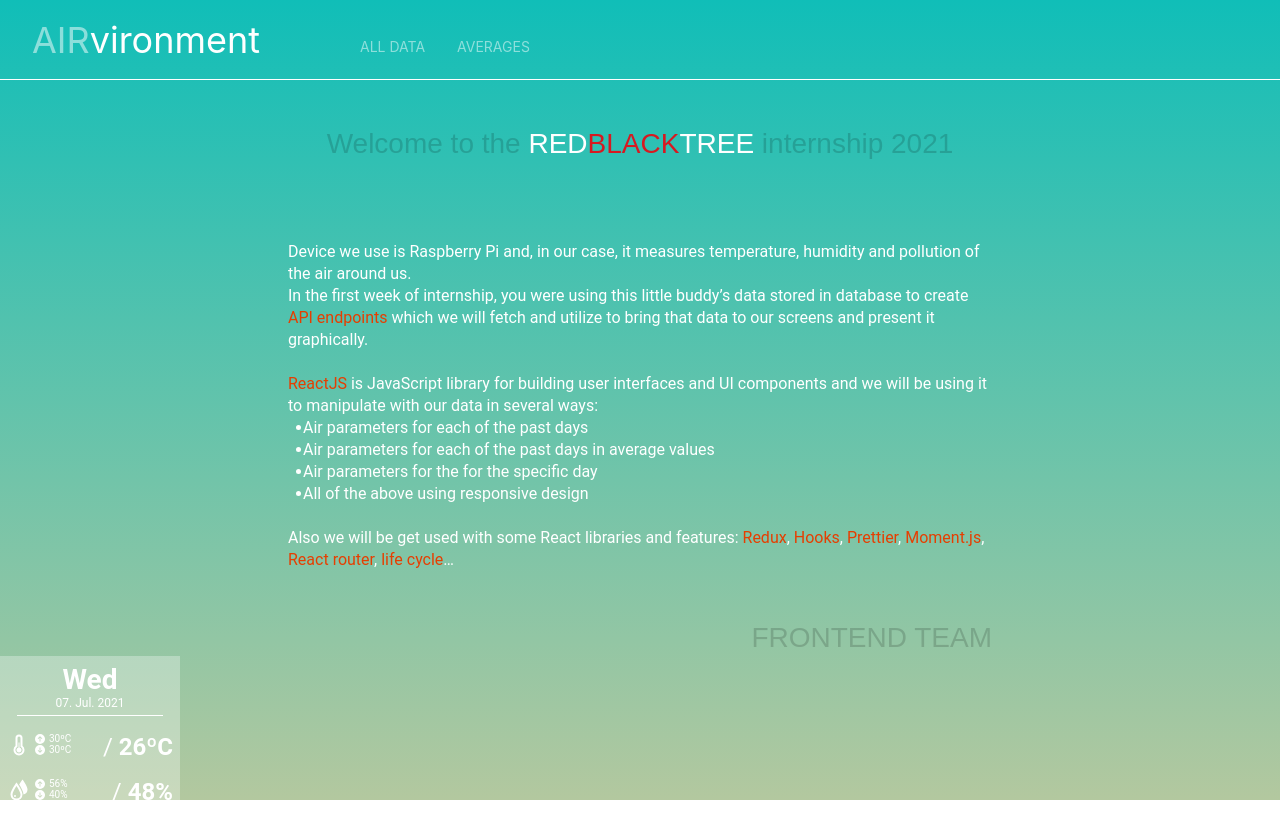
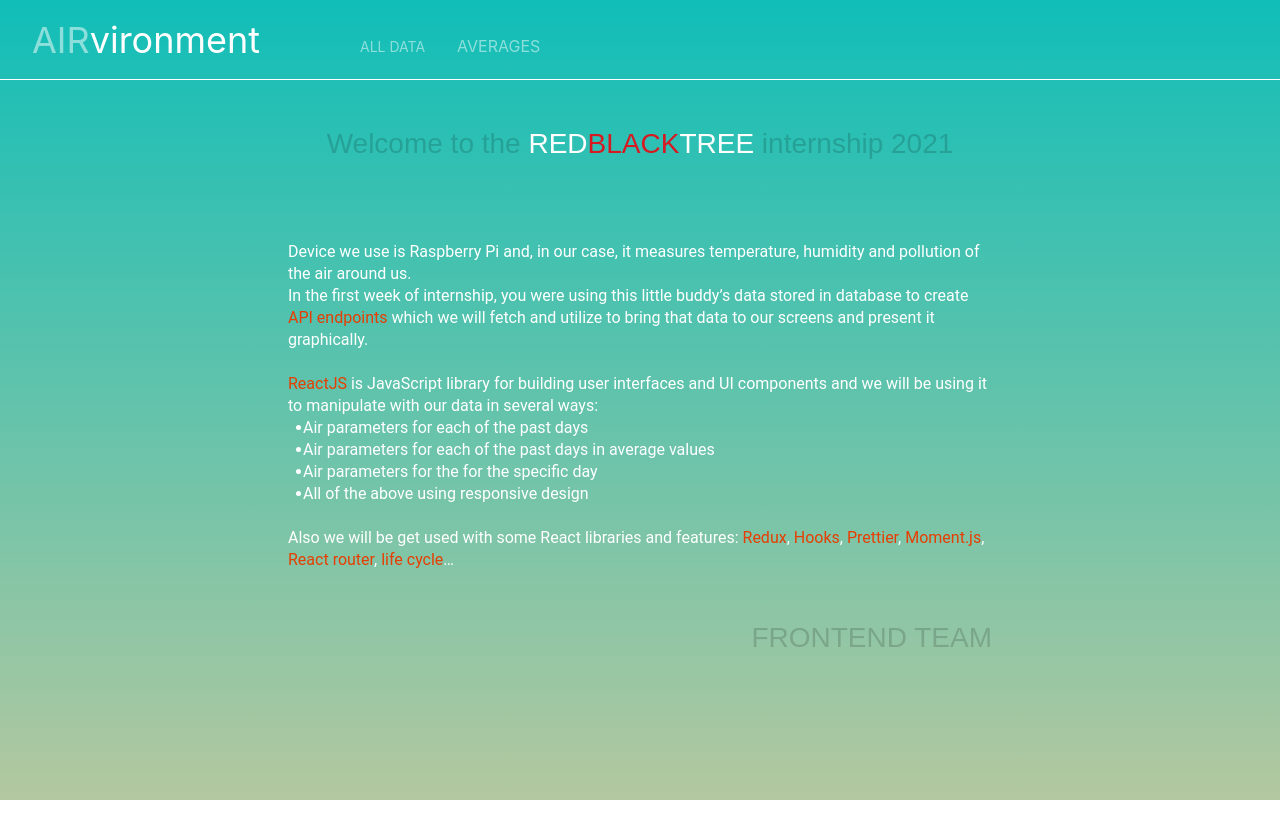
Before and after one commit to Yugo0/airvironment-2021-frontend, a React (Create React App) app: page / in a window 1280 px wide. Shown: the top 838 px of the page. After the commit the page ends 800 px from the top, so only its background shows below. Built offline with nearby package versions, Linux system fonts and the light colour scheme.

Commit message:
Create measurements card container page #22

```diff
--- a/src/App.scss
+++ b/src/App.scss
@@ -3,7 +3,7 @@
 .app {
   background: $background;
   width: 100vw;
-  height: 100vh;
+  //height: 100vh;
   a {
     text-decoration: none;
     color: $color-white;
--- a/src/Routes.js
+++ b/src/Routes.js
@@ -1,12 +1,11 @@
 import React from "react";
 import { Route, Switch } from "react-router-dom";
-import { Home } from "./pages";
-import { MeasurementsCard } from "./components/index";
+import { Home, Averages } from "./pages";
 
 const Routes = () => (
   <Switch>
     <Route path="/" exact component={Home} />
-    <Route path="/averages" component={MeasurementsCard} />
+    <Route path="/averages" component={Averages} />
   </Switch>
 );
 
--- a/src/assets/styles/components/Header.scss
+++ b/src/assets/styles/components/Header.scss
@@ -5,6 +5,8 @@
   border-bottom: 1px solid $color-white;
   display: flex;
   align-items: center;
+  //position: fixed;
+  //width: 100%;
 }
 
 .logo-text {
--- a/src/assets/styles/components/MeasurementsCard.scss
+++ b/src/assets/styles/components/MeasurementsCard.scss
@@ -9,6 +9,7 @@
   color: $color-white;
   font-family: Roboto;
   background: $border-opacity-white;
+  margin: 10px;
 
   & hr {
     height: 1px;
--- /dev/null
+++ b/src/assets/styles/pages/Averages.scss
@@ -0,0 +1,37 @@
+.Averages {
+  display: flex;
+  justify-content: center;
+  height: calc(100vh - 80px);
+}
+
+.averages-container {
+  width: 1404px;
+  overflow: auto;
+  //background: red;
+  display: flex;
+  //justify-content: space-between;
+  //margin: 65px 0;
+  padding-top: 52px;
+  flex-wrap: wrap;
+}
+
+@media (max-width: 1024px) {
+  .averages-container {
+    width: 1404px;
+    //background: red;
+    display: flex;
+    justify-content: space-between;
+    margin: 65px 0;
+    flex-wrap: wrap;
+  }
+}
+
+@media (max-width: 768px) {
+  .averages-container {
+    width: 600px;
+    //background: red;
+    display: flex;
+    flex-direction: column;
+    align-items: center;
+  }
+}
--- a/src/assets/styles/pages/Home.scss
+++ b/src/assets/styles/pages/Home.scss
@@ -2,12 +2,14 @@
 
 .home-page-container {
   max-width: 752px;
+
   margin: 45px auto 0 auto;
   padding: 0 24px;
   font-family: $roboto-black;
   font-size: 28px;
   line-height: 37px;
   color: rgba($color-black, 0.16);
+  height: calc(100vh - 125px);
 
   .home-page-header {
     width: fit-content;
--- a/src/components/Header.js
+++ b/src/components/Header.js
@@ -13,7 +13,9 @@ const Header = () => {
       </div>
       <div className="menu opacity">
         <div className="all-caps">all data</div>
-        <div className="all-caps">averages</div>
+        <Link to="/averages">
+          <div className="all-caps">averages</div>
+        </Link>
       </div>
     </div>
   );
--- a/src/components/MeasurementsCard.js
+++ b/src/components/MeasurementsCard.js
@@ -7,13 +7,13 @@ import {
   TemperatureIconSmall,
 } from "../assets/icons";
 
-const MeasurementsCard = () => {
+const MeasurementsCard = ({ data, fetchData }) => {
   return (
     <div className="measurementCard">
       <div className="measurementCard__top">
         <div className="dayDateContainer">
-          <div className="day">Wed</div>
-          <div className="date">07. Jul. 2021</div>
+          <div className="day">{data.day}</div>
+          <div className="date">{data.date}</div>
         </div>
       </div>
       <hr />
@@ -27,18 +27,18 @@ const MeasurementsCard = () => {
               <div className="maxAndMin">
                 <div className="max">
                   <HighValueIcon />
-                  <div className="max__reading">30ºC</div>
+                  <div className="max__reading">{data.maxTemp}ºC</div>
                 </div>
                 <div className="min">
                   <LowValueIcon />
-                  <div className="min__reading">30ºC</div>
+                  <div className="min__reading">{data.minTemp}ºC</div>
                 </div>
               </div>
             </div>
           </div>
           <div className="readingRight">
             <p>
-              <span>/</span> 26ºC
+              <span>/</span> {Math.round(fetchData.temperature)}ºC
             </p>
           </div>
         </div>
@@ -51,18 +51,18 @@ const MeasurementsCard = () => {
               <div className="maxAndMin">
                 <div className="max">
                   <HighValueIcon />
-                  <div className="max__reading">56%</div>
+                  <div className="max__reading">{data.maxHumidity}%</div>
                 </div>
                 <div className="min">
                   <LowValueIcon />
-                  <div className="min__reading">40%</div>
+                  <div className="min__reading">{data.minHumidity}%</div>
                 </div>
               </div>
             </div>
           </div>
           <div className="readingRight">
             <p>
-              <span>/</span> 48%
+              <span>/</span> {Math.round(fetchData.humidity)}%
             </p>
           </div>
         </div>
@@ -75,18 +75,20 @@ const MeasurementsCard = () => {
               <div className="maxAndMin">
                 <div className="max">
                   <HighValueIcon />
-                  <div className="max__reading">0,70ppb</div>
+                  <div className="max__reading">{data.maxPollution}ppb</div>
                 </div>
                 <div className="min">
                   <LowValueIcon />
-                  <div className="min__reading">0,50ppb</div>
+                  <div className="min__reading">{data.minPollution}ppb</div>
                 </div>
               </div>
             </div>
           </div>
           <div className="readingRight">
             <p>
-              <span>/</span> 0,60<span className="ppb">ppb</span>
+              <span>/</span>{" "}
+              {String((fetchData.pollution / 100).toFixed(2)).replace(".", ",")}
+              <span className="ppb">ppb</span>
             </p>
           </div>
         </div>
--- a/src/pages/Averages.js
+++ b/src/pages/Averages.js
@@ -0,0 +1,44 @@
+import { MeasurementsCard } from "../components/index";
+import { useEffect, useState } from "react";
+
+import "../assets/styles/pages/Averages.scss";
+
+const Averages = () => {
+  const [fetchData, setFetchData] = useState({});
+  useEffect(() => {
+    fetch("https://airvironment.live/api/measurements?per_page=25").then(
+      (response) => response.json().then((r) => setFetchData(r.response))
+    );
+  }, []);
+
+  const data = {
+    day: "Mon",
+    date: "13.10.1998",
+    minTemp: "10",
+    maxTemp: "32",
+    minHumidity: "50",
+    maxHumidity: "92",
+    maxPollution: "0,70",
+    minPollution: "0,45",
+  };
+
+  return (
+    <div className="Averages">
+      <div className="averages-container">
+        {fetchData.length ? (
+          fetchData.map((fetchData) => (
+            <MeasurementsCard
+              data={data}
+              fetchData={fetchData}
+              key={fetchData.id}
+            />
+          ))
+        ) : (
+          <div />
+        )}
+      </div>
+    </div>
+  );
+};
+
+export default Averages;
--- a/src/pages/Home.js
+++ b/src/pages/Home.js
@@ -115,7 +115,6 @@ function Home() {
         </div>
         <p className="signature">Frontend team</p>
       </div>
-      <MeasurementsCard />
     </>
   );
 }
--- a/src/pages/index.js
+++ b/src/pages/index.js
@@ -1,3 +1,4 @@
 import Home from "./Home";
+import Averages from "./Averages";
 
-export { Home };
+export { Home, Averages };
```
